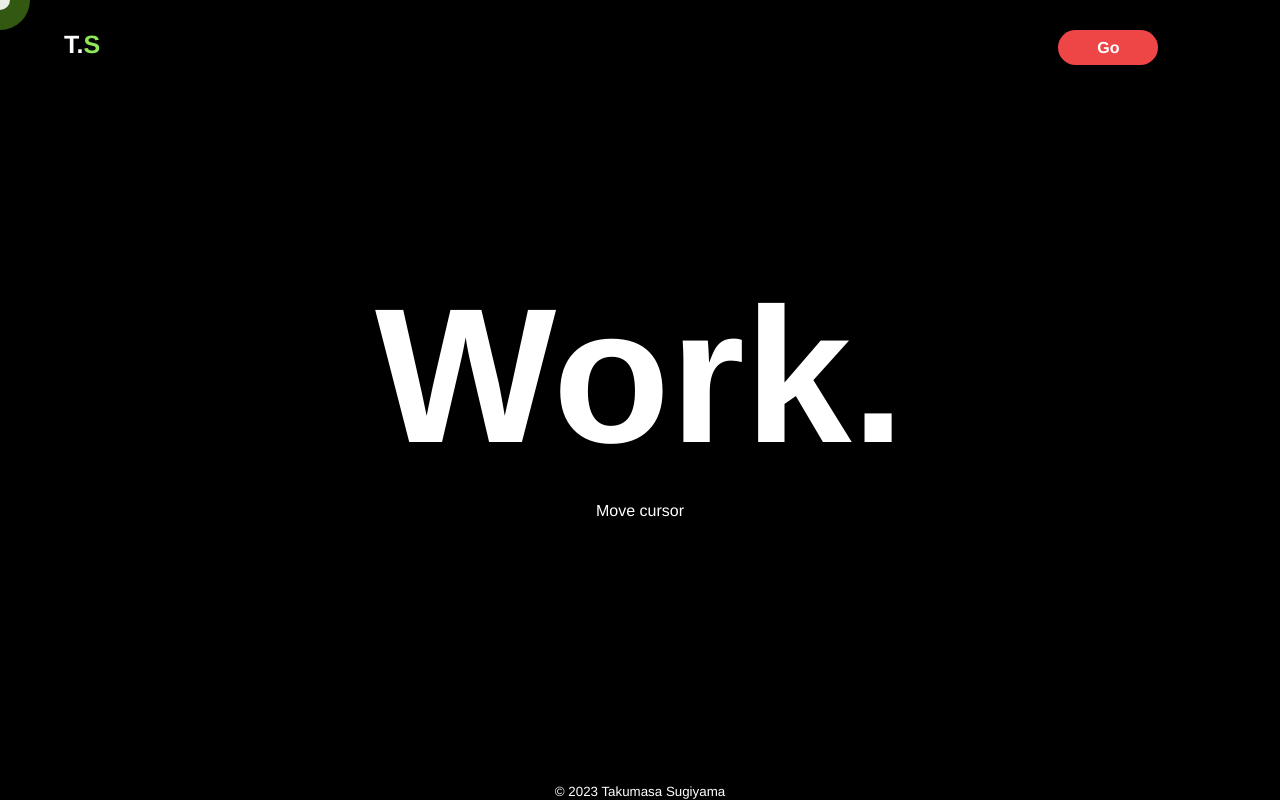
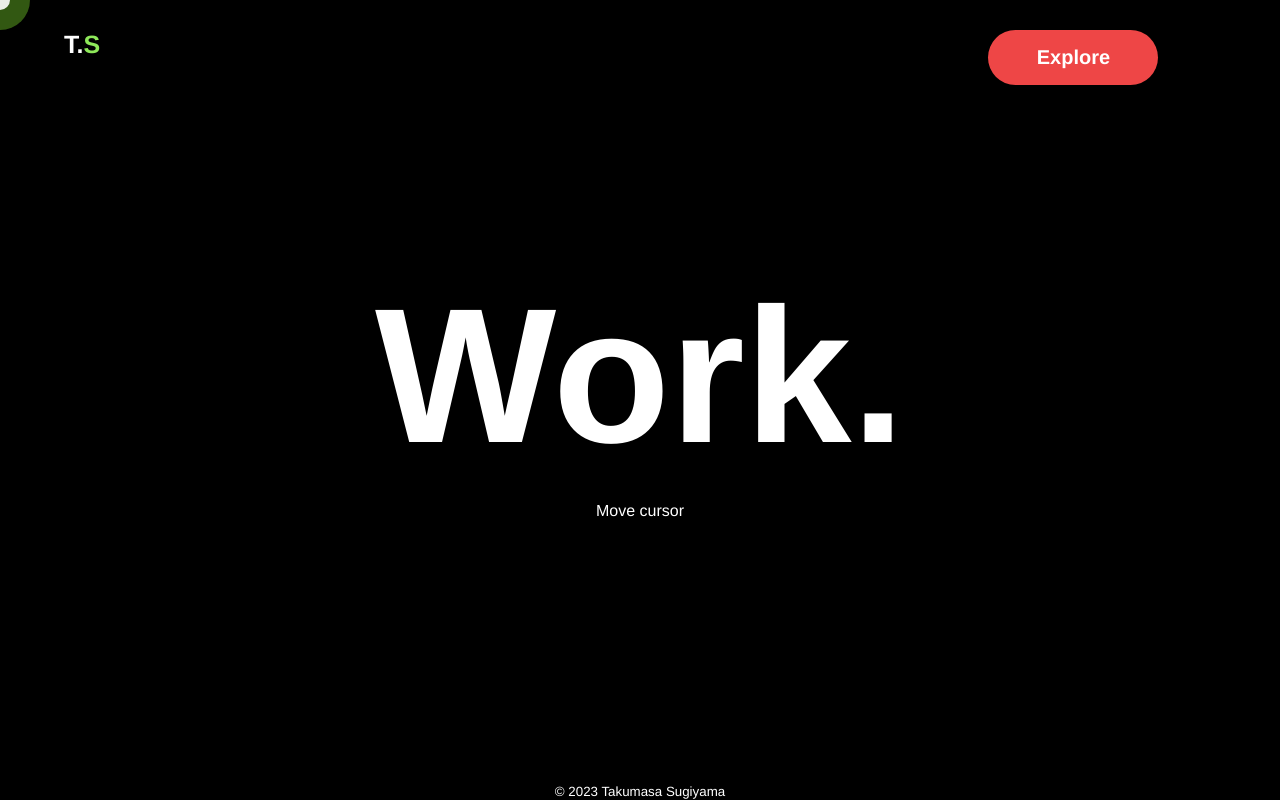
Before and after one commit to T-Sugiyama-dev/portfolio_2023, a React (Create React App) app: page /work in a window 1280 px wide. Built offline with nearby package versions, Linux system fonts and the light colour scheme.

Commit message:
mod header

```diff
--- a/src/App.tsx
+++ b/src/App.tsx
@@ -15,8 +15,8 @@ function App() {
           <Route path={`/about`} element={<About />} />
           <Route path={`/work`} element={<Work />} />
           <Route path={`/contact`} element={<Contact />} />
+          <Route path="*" element={<Error404 />} />
         </Route>
-        <Route path="*" element={<Error404 />} />
       </Routes>
     </BrowserRouter>
   );
--- a/src/components/header/Header.tsx
+++ b/src/components/header/Header.tsx
@@ -12,7 +12,7 @@ export const Header: React.FC = () => {
   const videoRef = useRef<HTMLVideoElement>(null);
   const [openBtn, setOpenBtn]   = useState<boolean>(true);
   const [closeBtn, setCloseBtn] = useState<boolean>(false);
-  const [menu, setMenu]         = useState<boolean>(false);
+  const [menu, setMenu]         = useState<string>("close");
   const [start, setStart]       = useState<string>("100%");
   const [end, setEnd]           = useState<string>("100%");
 
@@ -25,7 +25,7 @@ export const Header: React.FC = () => {
 
   const openMenu = () => {
     setOpenBtn(false);
-    setMenu(true);
+    setMenu("");
     setStart("100%");
     setEnd("0%");
     setCloseBtn(true);
@@ -36,7 +36,7 @@ export const Header: React.FC = () => {
     setStart("0%");
     setEnd("100%");
     setTimeout(() => {
-      setMenu(false);
+      setMenu("close");
       setOpenBtn(true);
     }, 1800);
   }, []);
@@ -67,7 +67,7 @@ export const Header: React.FC = () => {
           <div>
             {openBtn ? (
               <div onClick={openMenu} className="menu_open_btn">
-                Go
+                Explore
               </div>
             ) :
               null
@@ -76,8 +76,7 @@ export const Header: React.FC = () => {
         </div>
       </header>
 
-      {menu ? (
-        <div className="menu_container">
+      <div className={`menu_container ${menu}`}>
 
         {closeBtn ? (
           <div
@@ -132,10 +131,9 @@ export const Header: React.FC = () => {
               <img src={london_eye_img} alt="Contact" />
             </NavItem>
           </motion.div>
+
         </div>
-        </div>)
-        :
-        null}
+      </div>
     </div>
   );
 }
--- a/src/components/header/header.css
+++ b/src/components/header/header.css
@@ -46,8 +46,9 @@
 
 .menu_open_btn {
   background-color: #ee4646;
-  width: 100px;
-  height: 35px;
+  width: 170px;
+  height: 55px;
+  font-size: 20px;
   border-radius: 30px;
   position: absolute;
   right: 5%;
@@ -150,9 +151,10 @@
   }
 
   .menu_open_btn {
-    width: 70px;
+    width: 90px;
     height: 30px;
     border-radius: 30px;
+    font-size: 14px;
   }
 
   .menu_container {
--- a/src/components/transition/Transition.tsx
+++ b/src/components/transition/Transition.tsx
@@ -28,8 +28,10 @@ export const Transition: React.FC<TransitionProp> = React.memo(({ className, tex
   };
 
   useEffect(() => {
+    document.body.style.overflowY = "hidden";
     const timeoutId = setTimeout(() => {
       setTransition(false);
+      document.body.style.overflowY = "";
     }, 2700);
     return () => clearTimeout(timeoutId);
   }, []);
--- a/src/components/work/Work.tsx
+++ b/src/components/work/Work.tsx
@@ -29,7 +29,18 @@ export const Work: React.FC = () => {
   const [count, setCount] = useState<number>(0);
   const colList: string[] = ["work_1", "work_2", "work_3", "work_4", "work_5", "work_6", "work_7", "work_8", "work_9", "work_10"];
 
+  const closeExWork = () => {
+    const exWorkContent: HTMLCollectionOf<Element> = document.getElementsByClassName("work");
+    if(exWorkContent) {
+      for(let i=0; i<exWorkContent.length; i++) {
+        exWorkContent[i].classList.remove("close");
+        exWorkContent[i].classList.add("close");
+      }
+    }
+  }
+
   const openWork = (col: string) => {
+    closeExWork();
     const workContent: HTMLElement | null = document.getElementById(col);
     if(workContent) {
       workContent.classList.remove("close");
@@ -46,15 +57,7 @@ export const Work: React.FC = () => {
   }
 
   const playWork = () => {
-
-    const exWorkContent: HTMLCollectionOf<Element> = document.getElementsByClassName("work");
-    if(exWorkContent) {
-      for(let i=0; i<exWorkContent.length; i++) {
-        exWorkContent[i].classList.remove("close");
-        exWorkContent[i].classList.add("close");
-      }
-    }
-
+    closeExWork();
     const workContent: HTMLElement | null = document.getElementById(colList[count]);
     if(workContent) {
       workContent.classList.remove("close");
```
Lines whose indentation alone changed are shown as unchanged.
